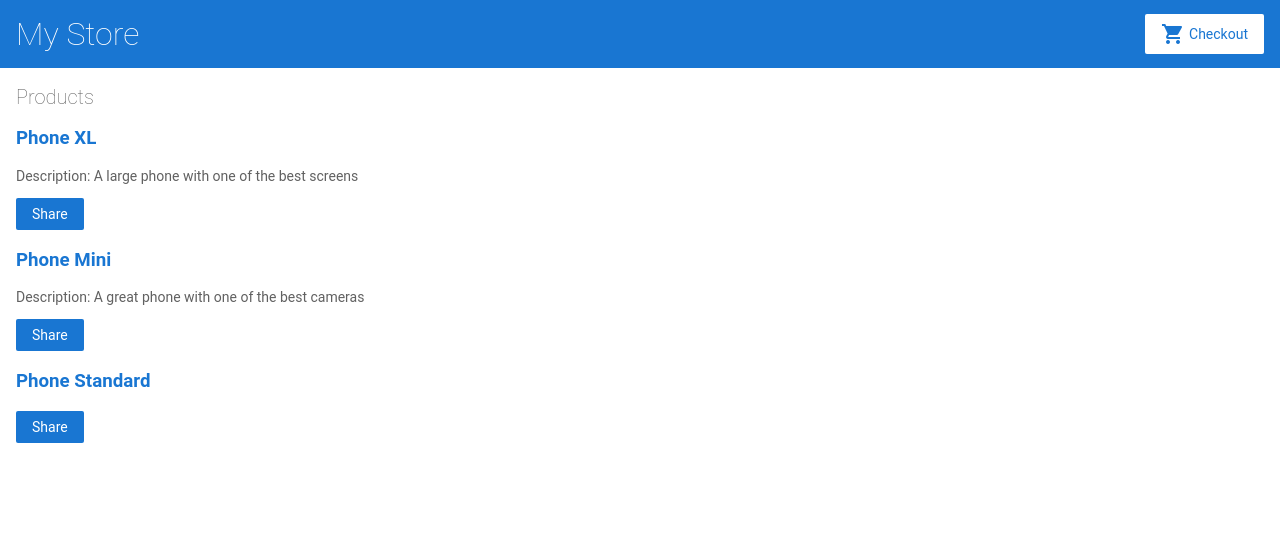
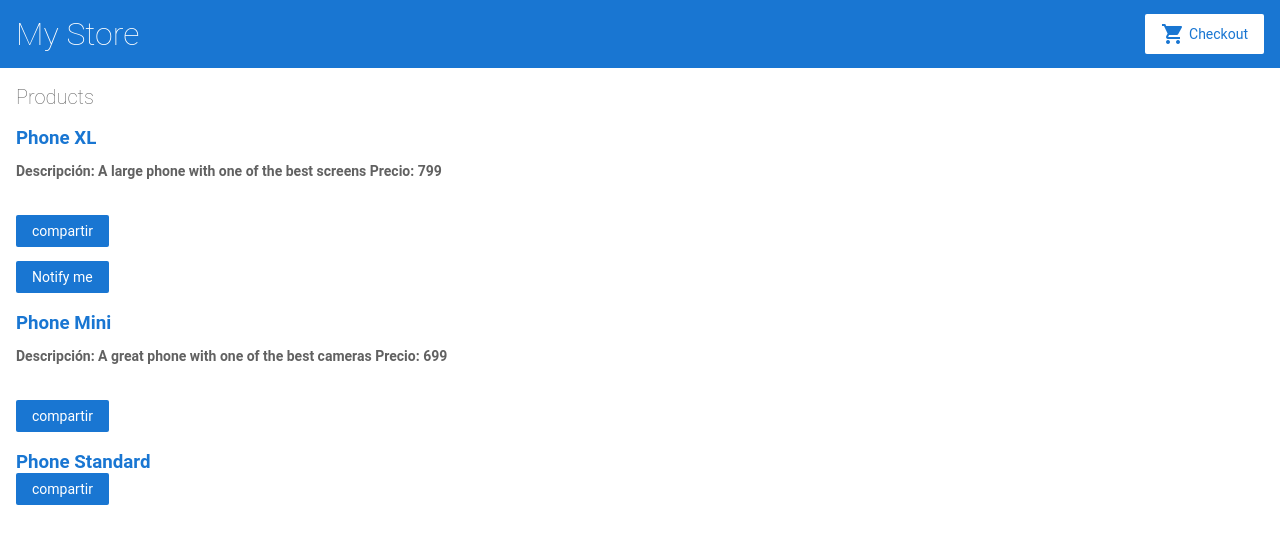
Before and after one commit to MaluGomez23/angular-SISDIS, an Angular app: page / in a window 1280 px wide. Shown: the top 544 px of the page. Built offline with nearby package versions, Linux system fonts and the light colour scheme.

Commit message:
1 file modified

```diff
--- a/src/app/product-list/product-list.component.html
+++ b/src/app/product-list/product-list.component.html
@@ -1,24 +1,29 @@
 <h2>Products</h2>
+<div *ngFor="let product of products; index as productId">
+  <h3>
 
-<div *ngFor="let product of products">
-  <!-- MOSTRAR NOMBRES DE PRODUCTOS-->
-   <!-- <h3>
-      {{ product.name }}
-    </h3>-->
-<!--HACER UN ENLACE PARA VER DETALLES DE PRODUCTO-->
-  <h3>
-    <a [title]="product.name + ' details'">
-      {{ product.name }}
+    <a [title]="product.name + ' detalles' "[routerLink]="['/products', productId]">
+      {{product.name}}
     </a>
+
+    <p *ngIf="product.description">
+      Descripción: {{product.description}}
+      Precio: {{product.price}}
+    </p>
+
+    <br>
+
+    <button (click)="share()">
+      compartir
+    </button>
+
+    <app-product-alerts
+      [product]="product"
+      (notify)="onNotify()">
+    </app-product-alerts>
+
+
   </h3>
-  <!-- AGREGAR DESCRIPCION-->
-  <p *ngIf="product.description">
-    Description: {{ product.description }}
-  </p>
-  <!--AGREGAR BOTON COMPARTIR-->
-    <button (click)="share()">
-    Share
-  </button>
 </div>
 
 
```
